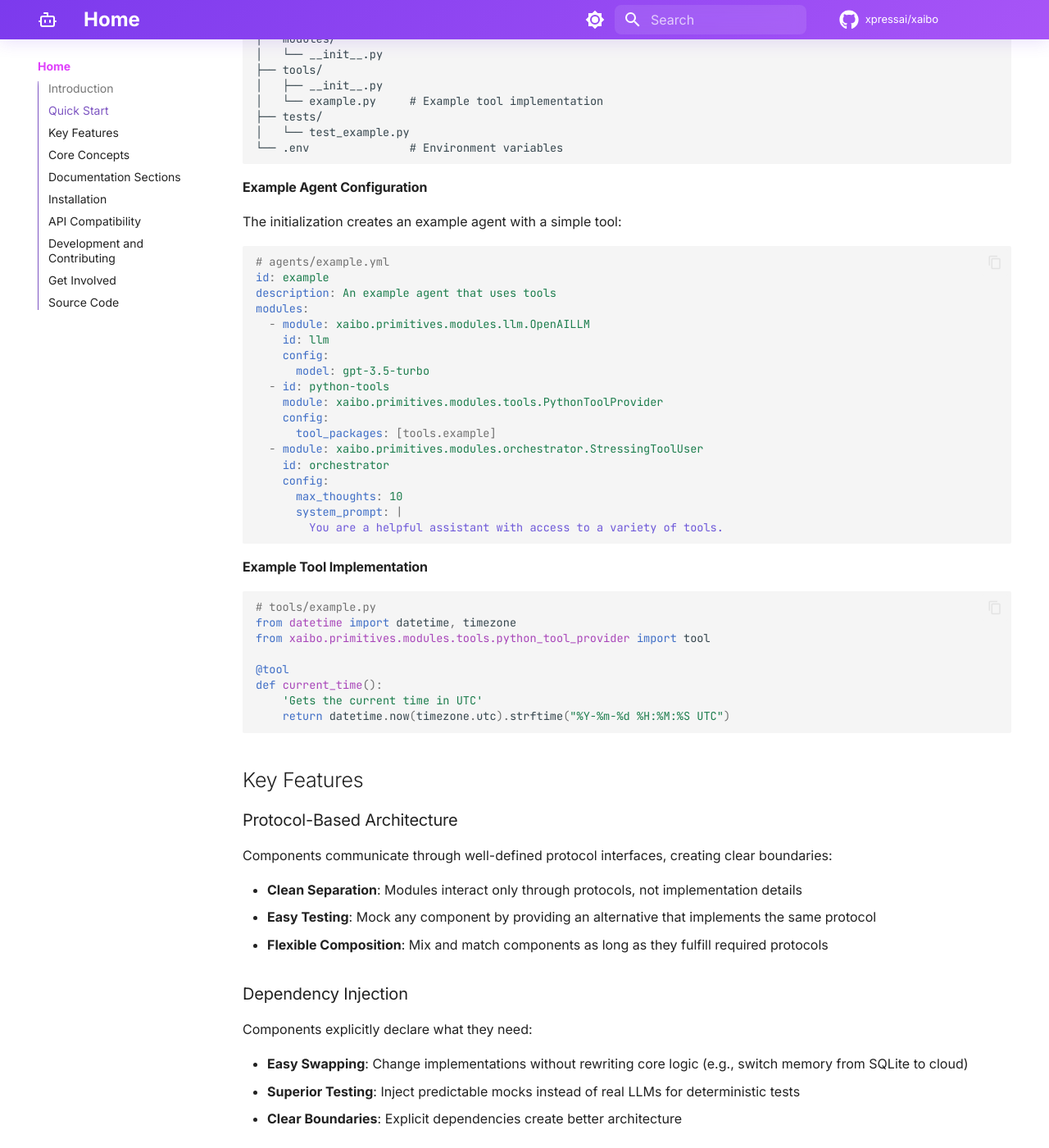
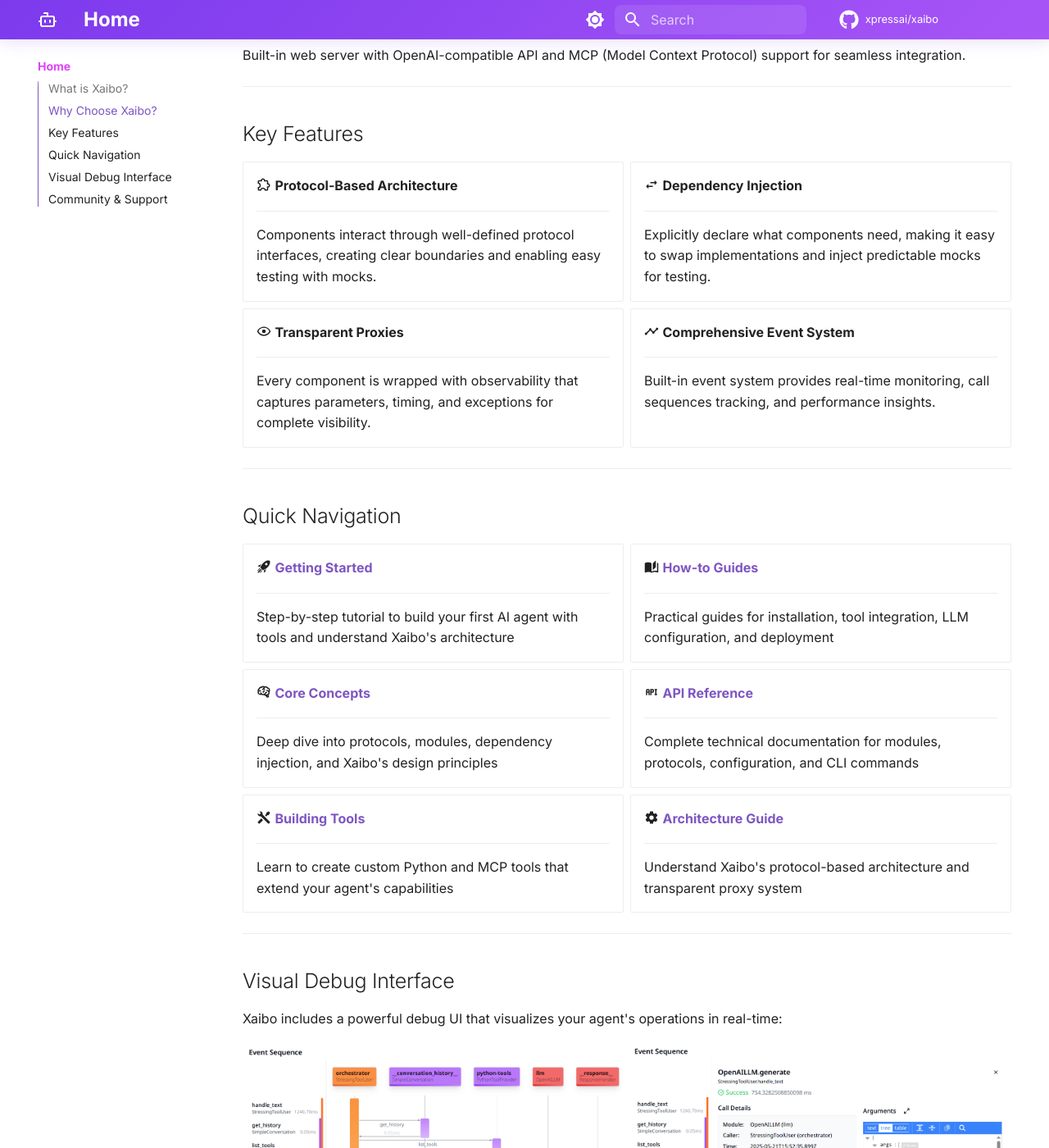
Before and after one commit to XpressAI/xaibo, an MkDocs documentation site: the page built from docs/index.md, in a window 1280 px wide and 1400 px high, scrolled down 1971 px. Shown: the whole window at 82% size. Built offline with MkDocs 1.6.1 and Material for MkDocs 9.7.7, drawn with Linux system fonts in a browser that asks for light colours; comment, search, counter and statistics services are not loaded; some of the changed text lies outside the part shown.

Commit message:
Rwrite docs index

````diff
--- a/docs/index.md
+++ b/docs/index.md
@@ -1,61 +1,142 @@
-# Xaibo
+<div class="hero-section" style="margin-top: -4em">
+      <h1 style="color: white">
+      <svg xmlns="http://www.w3.org/2000/svg" style="margin-bottom: -8px" width="64" height="64" viewBox="0 0 24 24" fill="none" stroke="currentColor" stroke-width="2" stroke-linecap="round" stroke-linejoin="round" class="lucide lucide-bot-icon lucide-bot"><path d="M12 8V4H8"/><rect width="16" height="12" x="4" y="8" rx="2"/><path d="M2 14h2"/><path d="M20 14h2"/><path d="M15 13v2"/><path d="M9 13v2"/></svg>
+       Xaibo
+      </h1>
+      <p>A modular agent framework designed for building flexible AI systems with clean protocol-based interfaces</p>
+      <div style="margin-top: 2rem;">
+        <a href="tutorial/" class="md-button md-button--primary" style="margin-right: 1rem;">
+          Get Started
+        </a>
+        <a href="https://github.com/xpressai/xaibo" class="md-button" style="background: rgba(255,255,255,0.2); color: white;">
+          View on GitHub
+        </a>
+      </div>
+    </div>
 
-Xaibo is a modular agent framework designed for building flexible AI systems with clean protocol-based interfaces.
+<div class="feature-grid">
+  <div class="feature-card">
+    <h3>🧩 Modular Architecture</h3>
+    <p>Easily swap components without changing other parts of the system. Want to switch from OpenAI to Anthropic? Just change the configuration.</p>
+  </div>
+  <div class="feature-card">
+    <h3>🔌 Protocol-Based Design</h3>
+    <p>Components communicate through well-defined interfaces, creating clean boundaries and enabling superior testing capabilities.</p>
+  </div>
+  <div class="feature-card">
+    <h3>🔍 Complete Observability</h3>
+    <p>Every component interaction is captured with transparent proxies, providing detailed runtime insights and automatic test case generation.</p>
+  </div>
+</div>
 
-## Introduction
+## What is Xaibo?
 
-Xaibo uses a protocol-driven architecture that allows components to interact through well-defined interfaces. This approach enables:
+Xaibo is a powerful, protocol-driven framework that enables developers to build sophisticated AI agents with unprecedented flexibility and modularity. By using well-defined interfaces and dependency injection, Xaibo allows you to create, test, and deploy AI systems that are both robust and easily maintainable.
 
-- **Modularity**: Easily swap components without changing other parts of the system
-- **Extensibility**: Add new capabilities by implementing existing protocols or defining new ones
-- **Testability**: Mock dependencies for isolated testing
+!!! tip "Quick Start"
+    Get up and running with Xaibo in minutes:
+    ```bash
+    pip install uv
+    uvx xaibo init my_project
+    cd my_project
+    uv run xaibo dev
+    ```
 
-## Quick Start
+## Why Choose Xaibo?
 
-Get started with Xaibo in just a few commands:
+### 🧩 **Modular Architecture**
+Easily swap components without changing other parts of the system. Want to switch from OpenAI to Anthropic? Just change the configuration.
 
-```bash
-# Install uv if you don't have it
-pip install uv
+### 🔌 **Protocol-Based Design**
+Components communicate through well-defined interfaces, creating clean boundaries and enabling superior testing capabilities.
 
-# Initialize a new Xaibo project
-uvx xaibo init my_project
+### 🔍 **Complete Observability**
+Every component interaction is captured with transparent proxies, providing detailed runtime insights and automatic test case generation.
 
-# Start the development server
-cd my_project
-uv run xaibo dev
-```
+### 🚀 **Production Ready**
+Built-in web server with OpenAI-compatible API and MCP (Model Context Protocol) support for seamless integration.
 
-This sets up a recommended project structure with an example agent and starts a server with a debug UI and OpenAI-compatible API.
+---
 
-### Interacting with Your Agent
+## Key Features
 
-Once the development server is running, you can interact with it using the OpenAI-compatible API:
+<div class="grid cards" markdown>
 
-```bash
-# Send a simple chat completion request to the Xaibo OpenAI-compatible API
-curl -X POST http://127.0.0.1:9001/openai/chat/completions \
-  -H "Content-Type: application/json" \
-  -d '{
-    "model": "example",
-    "messages": [
-      {"role": "user", "content": "Hello, what time is it now?"}
-    ]
-  }'
-```
+-   :material-puzzle-outline: **Protocol-Based Architecture**
 
-```bash
-# Same request using HTTPie (a more user-friendly alternative to curl)
-http POST http://127.0.0.1:9001/openai/chat/completions \
-  model=example \
-  messages:='[{"role": "user", "content": "Hello, what time is it now?"}]'
-```
+    ---
 
-This will route your request to the example agent configured in your project.
+    Components interact through well-defined protocol interfaces, creating clear boundaries and enabling easy testing with mocks.
 
-### Debug UI
+-   :material-swap-horizontal: **Dependency Injection**
 
-The development server provides a debug UI that visualizes the agent's operations:
+    ---
+
+    Explicitly declare what components need, making it easy to swap implementations and inject predictable mocks for testing.
+
+-   :material-eye-outline: **Transparent Proxies**
+
+    ---
+
+    Every component is wrapped with observability that captures parameters, timing, and exceptions for complete visibility.
+
+-   :material-chart-timeline-variant: **Comprehensive Event System**
+
+    ---
+
+    Built-in event system provides real-time monitoring, call sequences tracking, and performance insights.
+
+</div>
+
+---
+
+## Quick Navigation
+
+<div class="grid cards" markdown>
+
+-   :material-rocket-launch: **[Getting Started](tutorial/index.md)**
+
+    ---
+
+    Step-by-step tutorial to build your first AI agent with tools and understand Xaibo's architecture
+
+-   :material-book-open-page-variant: **[How-to Guides](how-to/index.md)**
+
+    ---
+
+    Practical guides for installation, tool integration, LLM configuration, and deployment
+
+-   :material-brain: **[Core Concepts](explanation/index.md)**
+
+    ---
+
+    Deep dive into protocols, modules, dependency injection, and Xaibo's design principles
+
+-   :material-api: **[API Reference](reference/index.md)**
+
+    ---
+
+    Complete technical documentation for modules, protocols, configuration, and CLI commands
+
+-   :material-tools: **[Building Tools](tutorial/building-tools.md)**
+
+    ---
+
+    Learn to create custom Python and MCP tools that extend your agent's capabilities
+
+-   :material-cog: **[Architecture Guide](explanation/architecture/protocols.md)**
+
+    ---
+
+    Understand Xaibo's protocol-based architecture and transparent proxy system
+
+</div>
+
+---
+
+## Visual Debug Interface
+
+Xaibo includes a powerful debug UI that visualizes your agent's operations in real-time:
 
 <div style="display: flex; gap: 10px; margin: 20px 0;">
   <div style="flex: 1;">
@@ -68,237 +149,33 @@
   </div>
 </div>
 
-### Project Structure
+---
 
-When you run `uvx xaibo init my_project`, Xaibo creates the following structure:
+## Community & Support
 
-```
-my_project/
-├── agents/
-│   └── example.yml    # Example agent configuration
-├── modules/
-│   └── __init__.py
-├── tools/
-│   ├── __init__.py
-│   └── example.py     # Example tool implementation
-├── tests/
-│   └── test_example.py
-└── .env               # Environment variables
-```
+<div class="grid cards" markdown>
 
-#### Example Agent Configuration
+-   :fontawesome-brands-github: **[GitHub Repository](https://github.com/xpressai/xaibo)**
 
-The initialization creates an example agent with a simple tool:
+    ---
 
-```yaml
-# agents/example.yml
-id: example
-description: An example agent that uses tools
-modules:
-  - module: xaibo.primitives.modules.llm.OpenAILLM
-    id: llm
-    config:
-      model: gpt-3.5-turbo
-  - id: python-tools
-    module: xaibo.primitives.modules.tools.PythonToolProvider
-    config:
-      tool_packages: [tools.example]
-  - module: xaibo.primitives.modules.orchestrator.StressingToolUser
-    id: orchestrator
-    config:
-      max_thoughts: 10
-      system_prompt: |
-        You are a helpful assistant with access to a variety of tools.
-```
+    Source code, issues, and contributions
 
-#### Example Tool Implementation
+-   :fontawesome-brands-discord: **[Discord Community](https://discord.gg/uASMzSSVKe)**
 
-```python
-# tools/example.py
-from datetime import datetime, timezone
-from xaibo.primitives.modules.tools.python_tool_provider import tool
+    ---
 
-@tool
-def current_time():
-    'Gets the current time in UTC'
-    return datetime.now(timezone.utc).strftime("%Y-%m-%d %H:%M:%S UTC")
-```
+    Join our community for support and discussions
 
-## Key Features
+-   :material-email: **[Contact Us](mailto:hello@xpress.ai)**
 
-### Protocol-Based Architecture
+    ---
 
-Components communicate through well-defined protocol interfaces, creating clear boundaries:
+    Get in touch with the Xaibo team
 
-- **Clean Separation**: Modules interact only through protocols, not implementation details
-- **Easy Testing**: Mock any component by providing an alternative that implements the same protocol
-- **Flexible Composition**: Mix and match components as long as they fulfill required protocols
+</div>
 
-### Dependency Injection
+---
 
-Components explicitly declare what they need:
-
-- **Easy Swapping**: Change implementations without rewriting core logic (e.g., switch memory from SQLite to cloud)
-- **Superior Testing**: Inject predictable mocks instead of real LLMs for deterministic tests
-- **Clear Boundaries**: Explicit dependencies create better architecture
-
-### Transparent Proxies
-
-Every component is wrapped with a "two-way mirror" that:
-
-- **Observes Every Call**: Parameters, timing, exceptions are all captured
-- **Enables Complete Visibility**: Detailed runtime insights into your agent's operations
-- **Provides Debug Data**: Automatic generation of test cases from production runs
-
-### Comprehensive Event System
-
-Built-in event system for monitoring:
-
-- **Debug Event Viewer**: Visual inspection of agent operations in real-time
-- **Call Sequences**: Track every interaction between components
-- **Performance Monitoring**: Identify bottlenecks and optimize agent behavior
-
-## Core Concepts
-
-Xaibo is built around several key architectural concepts that provide its flexibility and power:
-
-### Protocols
-
-Protocols define interfaces that components must implement, creating clear boundaries between different parts of the system. Core protocols include:
-
-- **LLM Protocol**: Defines how to interact with language models
-- **Tools Protocol**: Standardizes tool integration
-- **Memory Protocol**: Defines how agents store and retrieve information
-- **Response Protocol**: Specifies how agents provide responses
-- **Conversation Protocol**: Manages dialog history
-- **Message Handlers Protocol**: Defines how to process different input types
-
-### Modules
-
-Modules are the building blocks of Xaibo agents. Each module implements one or more protocols and can depend on other modules. Examples include:
-
-- LLM modules (OpenAI, Anthropic, Google, etc.)
-- Memory modules (Vector memory, embedders, chunkers)
-- Tool modules (Python tools, function calling)
-- Orchestrator modules (manage agent behavior)
-
-### Exchanges
-
-Exchanges are the connections between modules that define how dependencies are resolved. They create a flexible wiring system that allows modules to declare what protocols they need without knowing the specific implementation.
-
-## Documentation Sections
-
-### Getting Started
-- [Installation Guide](installation.md) - Detailed installation instructions and dependency management
-- [Tutorial](tutorial.md) - Step-by-step guide to building your first agent
-- [Examples](examples.md) - Real-world examples and use cases
-
-### Reference
-- [Configuration Reference](reference/configuration.md) - Complete configuration options
-- [Protocol Reference](reference/protocols.md) - All available protocols and their interfaces
-- [Module Reference](reference/modules.md) - Built-in modules and their configurations
-- [API Reference](reference/api.md) - Web server and API adapter documentation
-
-### How-To Guides
-- [Creating Custom Modules](how-to/custom-modules.md) - Build your own protocol implementations
-- [Setting Up Memory](how-to/memory-setup.md) - Configure vector memory and embeddings
-- [Tool Integration](how-to/tool-integration.md) - Add custom tools and MCP servers
-- [Deployment](how-to/deployment.md) - Production deployment strategies
-
-### Explanation
-- [Architecture Overview](explanation/architecture.md) - Deep dive into Xaibo's design principles
-- [Protocol System](explanation/protocols.md) - Understanding the protocol-based architecture
-- [Event System](explanation/events.md) - How the transparent proxy system works
-- [Dependency Injection](explanation/dependency-injection.md) - The exchange system explained
-
-## Installation
-
-Install Xaibo with the dependency groups you need:
-
-```bash
-# Core package
-pip install xaibo
-
-# With specific LLM providers
-pip install xaibo[openai,anthropic]
-
-# With web server and UI
-pip install xaibo[webserver]
-
-# With local embeddings and transformers
-pip install xaibo[local]
-
-# All features
-pip install xaibo[webserver,openai,anthropic,google,bedrock,local]
-```
-
-## API Compatibility
-
-### OpenAI API
-
-Xaibo provides full compatibility with the OpenAI Chat Completions API, allowing you to use existing OpenAI clients and tools:
-
-```python
-from xaibo import Xaibo
-from xaibo.server import XaiboWebServer
-from xaibo.server.adapters.openai import OpenAiApiAdapter
-
-# Initialize Xaibo and register your agents
-xaibo = Xaibo()
-xaibo.register_agent(my_agent_config)
-
-# Create a web server with the OpenAI adapter
-server = XaiboWebServer(
-    xaibo=xaibo,
-    adapters=[OpenAiApiAdapter(xaibo)]
-)
-
-# Start the server
-server.run(host="0.0.0.0", port=8000)
-```
-
-### Model Context Protocol (MCP)
-
-Xaibo agents can be exposed as MCP tools for integration with MCP-compatible development environments:
-
-```bash
-# Start server with MCP adapter
-python -m xaibo.server.web \
-  --agent-dir ./agents \
-  --adapter xaibo.server.adapters.McpApiAdapter \
-  --host 127.0.0.1 \
-  --port 8000
-```
-
-## Development and Contributing
-
-Xaibo is actively developing with a focus on:
-- Enhanced visual configuration UI
-- Visual tool definition with Xircuits
-- More API adapters beyond OpenAI standard
-- Multi-user aware agents
-
-The core principles and APIs are stable for production use.
-
-### Running Tests
-
-Tests are implemented using pytest. For detailed test output in PyCharm:
-
-Go to File > Settings > Advanced Settings > Python and check the option
-`Pytest: do not add "--no-header --no-summary -q"`.
-
-## Get Involved
-
-- **GitHub**: [https://github.com/xpressai/xaibo](https://github.com/xpressai/xaibo)
-- **Discord**: [https://discord.gg/uASMzSSVKe](https://discord.gg/uASMzSSVKe)
-- **Contact**: hello@xpress.ai
-
-## Source Code
-
-Explore the Xaibo source code on GitHub:
-
-- [Core Framework](https://github.com/xpressai/xaibo/tree/main/src/xaibo/core) - Agent, configuration, and exchange system
-- [Protocol Definitions](https://github.com/xpressai/xaibo/tree/main/src/xaibo/core/protocols) - All protocol interfaces
-- [Primitive Modules](https://github.com/xpressai/xaibo/tree/main/src/xaibo/primitives/modules) - Built-in implementations
-- [Server Adapters](https://github.com/xpressai/xaibo/tree/main/src/xaibo/server/adapters) - API compatibility layers
-- [Examples](https://github.com/xpressai/xaibo/tree/main/examples) - Real-world usage examples
+!!! info "Ready to Build?"
+    Start with our [Getting Started guide](tutorials/getting-started.md) to create your first Xaibo agent, or dive into [Core Concepts](explanation/core-concepts.md) to understand the framework's architecture.
````
